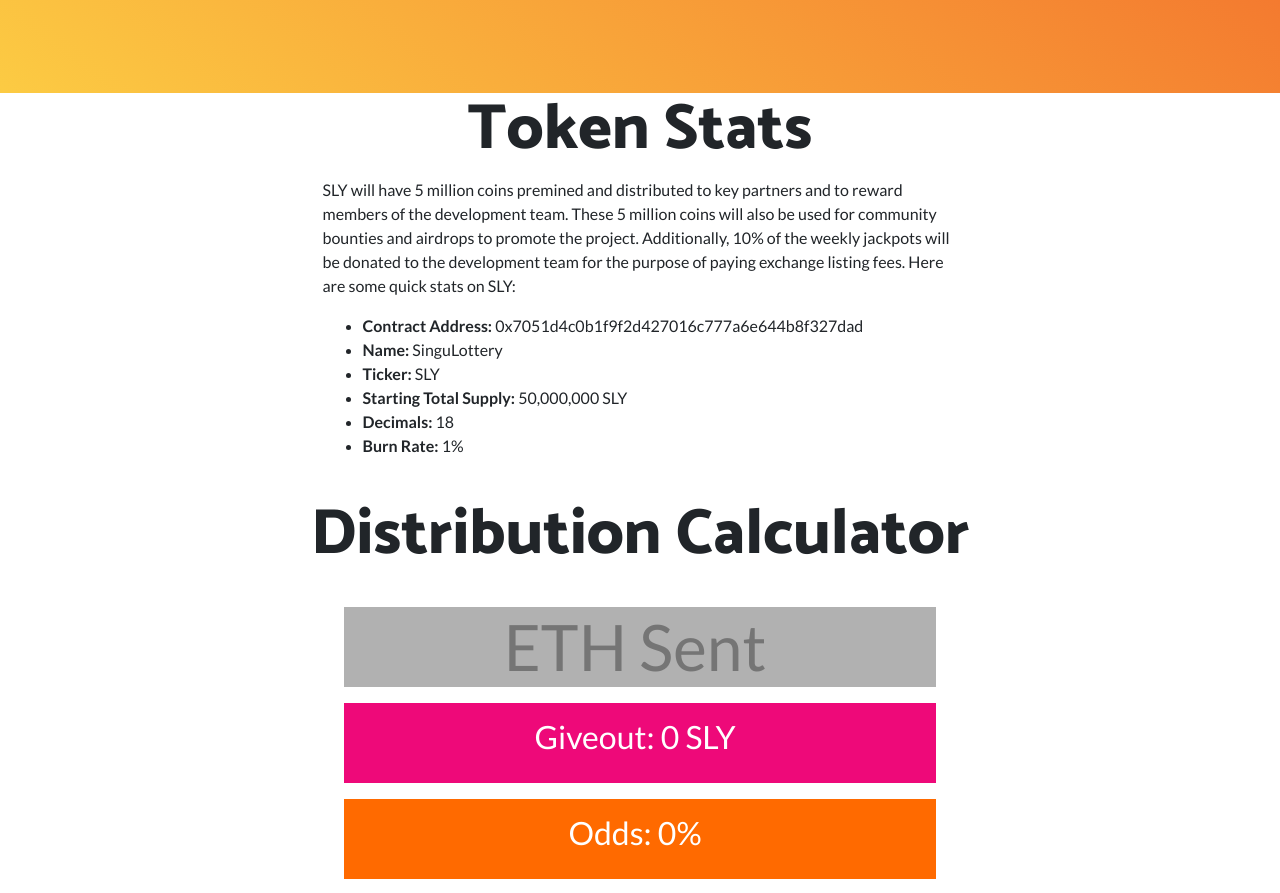
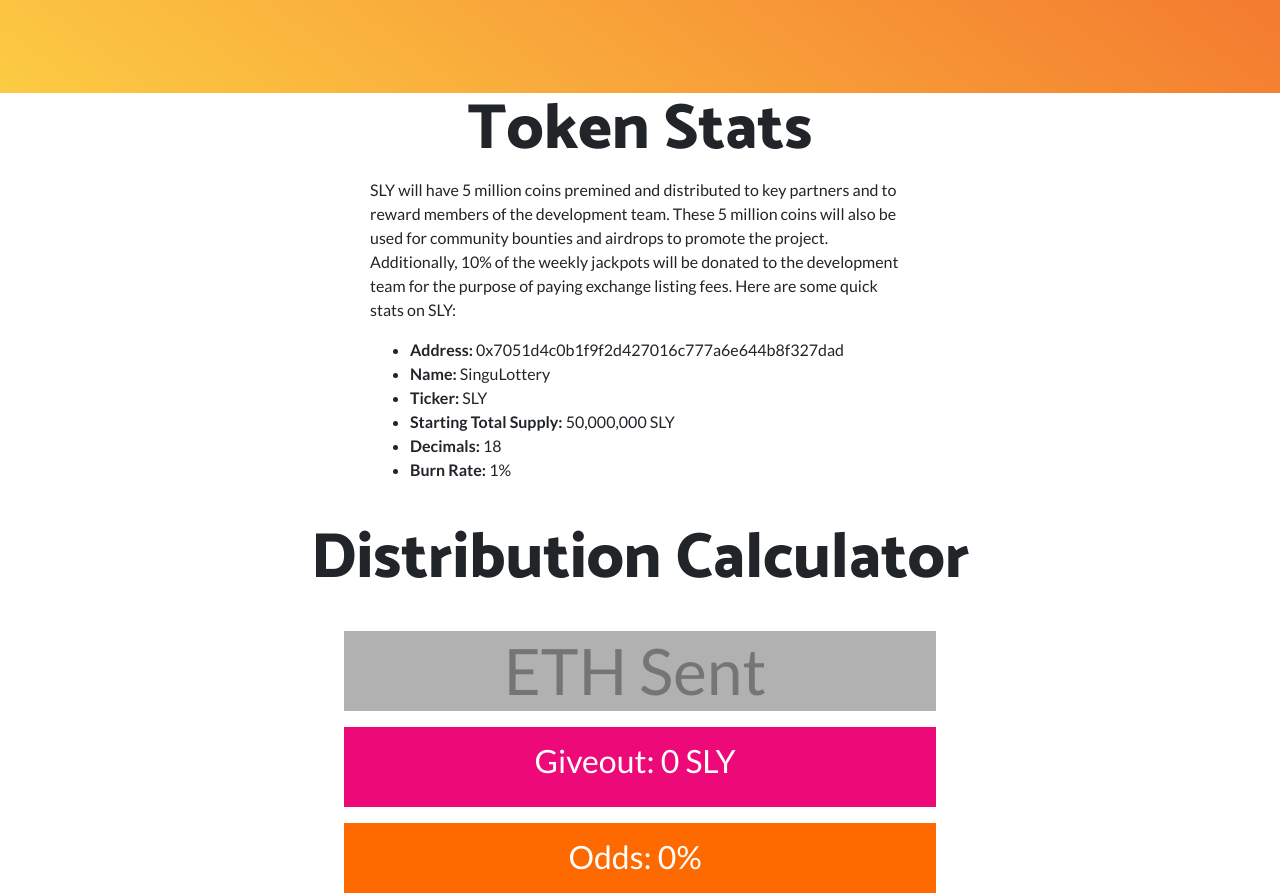
Before and after one commit to SinguLottery/SinguLottery_Website, a website: page index.html in a window 1280 px wide. Shown: the part 2841-3734 px from the top of the page. Drawn offline with Linux system fonts and the light colour scheme; no server answers.

Commit message:
fixed mobile site

```diff
--- a/index.html
+++ b/index.html
@@ -232,14 +232,14 @@
   <section>
     <div class="container">
       <div class="row align-items-center">
-        <div class="col-lg-7 col-lg-offset-6" style="float: none; margin: 0 auto;">
+        <div class="col-lg-6 col-lg-offset-6" style="float: none; margin: 0 auto;">
           <h2 style="text-align:center">Token Stats</h2>
           <p>SLY will have 5 million coins premined and distributed to key partners and to reward members of the development team. These 5 million coins
           will also be used for community bounties and airdrops to promote the project. Additionally, 10% of the weekly jackpots will be donated to the development
           team for the purpose of paying exchange listing fees. Here are some quick stats on SLY:
           <ul>
             <li>
-              <b>Contract Address:</b> 0x7051d4c0b1f9f2d427016c777a6e644b8f327dad
+              <b>Address:</b> 0x7051d4c0b1f9f2d427016c777a6e644b8f327dad
             </li>
             <li>
               <b>Name:</b> SinguLottery
```
